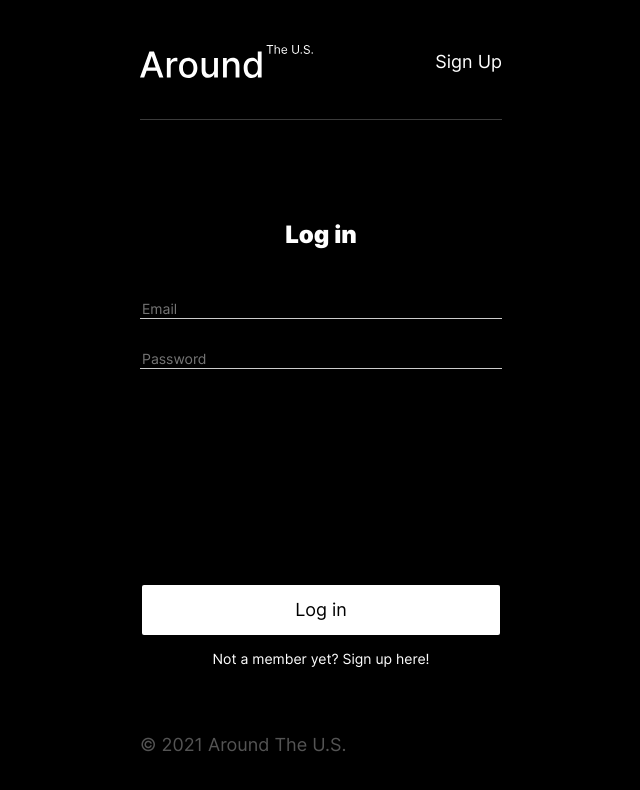
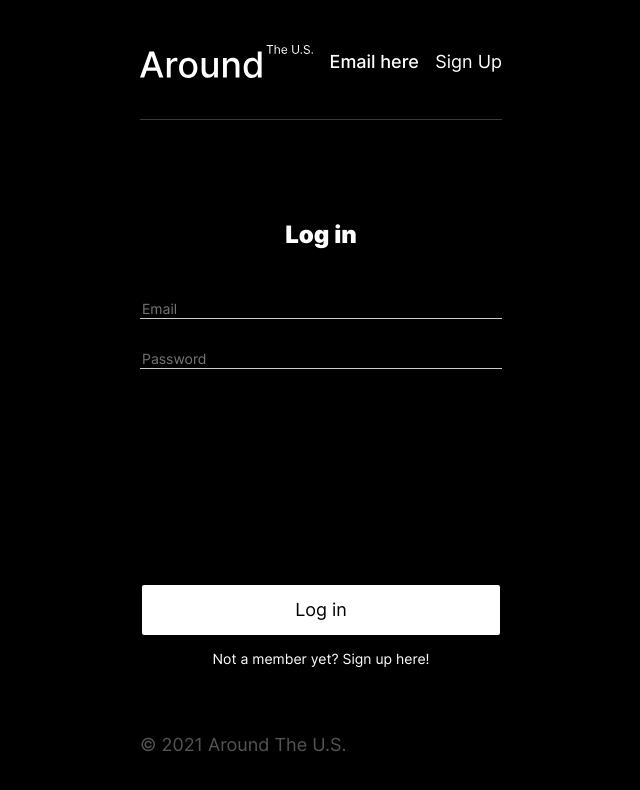
Before and after one commit to JulieBodette/react-around-auth, a React app: page /signin in a window 1280 px wide. Shown: the whole page, without its empty margins (319-959 px from the left). Built offline with nearby package versions, Linux system fonts and the light colour scheme; no server answers.

Commit message:
Added a space in the html for the user email, along with some basic css formatting

```diff
--- a/src/blocks/header.css
+++ b/src/blocks/header.css
@@ -4,11 +4,24 @@
   border-bottom: 1px solid rgba(84, 84, 84, 0.7); /*need rgba to set opacity */
   display: flex;
   flex-direction: row;
+
   justify-content: space-between;
 }
 
 .header__image {
   margin: 45px 0px 41px 0px; /* top right bottom left */
+}
+
+.header__email {
+  font-family: 'Inter', 'Arial', sans-serif; /*fallback fonts */
+  align-self: flex-end;
+  font-style: normal;
+  font-weight: 500;
+  font-size: 18px;
+  line-height: 22px;
+  margin-bottom: 46px;
+  color: #ffffff;
+  text-align: right;
 }
 
 .header__login-text {
@@ -22,6 +35,7 @@
   /*change default look of link */
   color: #ffffff; /*make text white instead of purple */
   text-decoration: none; /*remove underline */
+  text-align: right;
 }
 
 .header__login-text:hover {
--- a/src/components/Header.js
+++ b/src/components/Header.js
@@ -11,7 +11,10 @@ export function Header({text, link}) {
       <img className="header__image" src={header} alt="Around the US" />
       {/*we acess the image via variable name {header}*/}
 
-      <Link to={link} className="header__login-text">{text}</Link>
+        <p className="header__email">Email here</p>
+        <Link to={link} className="header__login-text">{text}</Link>
+
+
 
     </header>
   );
```
